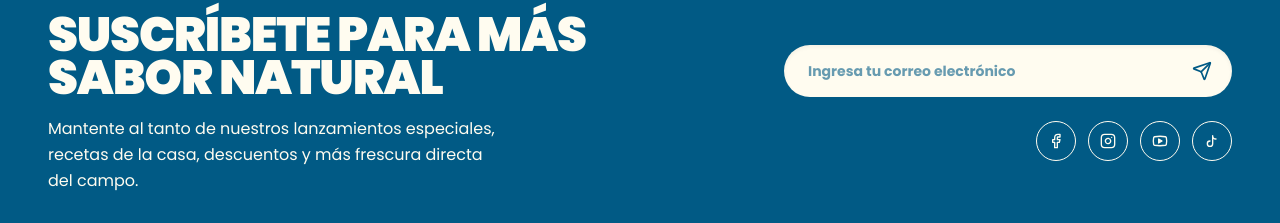
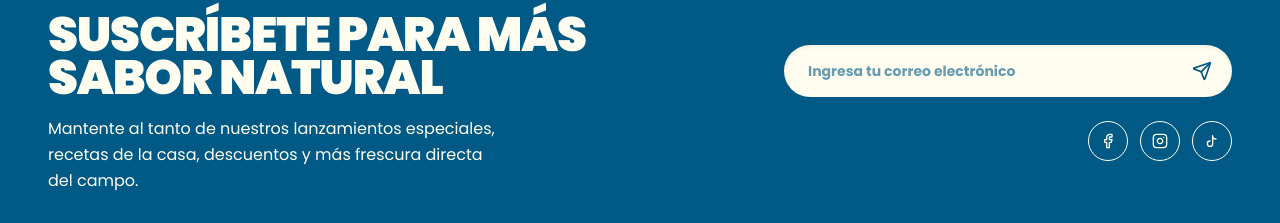
Before and after one commit to cgdiazv/donguayo-site, a Next.js app: page / in a window 1280 px wide. Shown: the part 1900-2123 px from the top of the page. Built offline with nearby package versions, Linux system fonts and the light colour scheme; no server answers.

Commit message:
Add social icons links

```diff
--- a/components/Footer.tsx
+++ b/components/Footer.tsx
@@ -25,15 +25,6 @@ function InstagramIcon({ className = "w-5 h-5" }: { className?: string }) {
   );
 }
 
-function YoutubeIcon({ className = "w-5 h-5" }: { className?: string }) {
-  return (
-    <svg className={className} viewBox="0 0 24 24" fill="none" stroke="currentColor" strokeWidth="2" strokeLinecap="round" strokeLinejoin="round">
-      <path d="M2.5 17a24.12 24.12 0 0 1 0-10 2 2 0 0 1 1.4-1.4 49.56 49.56 0 0 1 16.2 0A2 2 0 0 1 21.5 7a24.12 24.12 0 0 1 0 10 2 2 0 0 1-1.4 1.4 49.55 49.55 0 0 1-16.2 0A2 2 0 0 1 2.5 17" />
-      <polygon points="10 15 15 12 10 9 10 15" fill="currentColor" />
-    </svg>
-  );
-}
-
 function TiktokIcon({ className = "w-5 h-5" }: { className?: string }) {
   return (
     <svg className={className} viewBox="0 0 24 24" fill="none" stroke="currentColor" strokeWidth="2" strokeLinecap="round" strokeLinejoin="round">
@@ -43,10 +34,9 @@ function TiktokIcon({ className = "w-5 h-5" }: { className?: string }) {
 }
 
 const SOCIAL_NETWORKS = [
-  { name: "Facebook", href: "https://facebook.com", Icon: FacebookIcon },
-  { name: "Instagram", href: "https://instagram.com", Icon: InstagramIcon },
-  { name: "YouTube", href: "https://youtube.com", Icon: YoutubeIcon },
-  { name: "TikTok", href: "https://tiktok.com", Icon: TiktokIcon },
+  { name: "Facebook", href: "https://www.facebook.com/lacteosdonguayo", Icon: FacebookIcon },
+  { name: "Instagram", href: "https://www.instagram.com/lacteosdonguayo/", Icon: InstagramIcon },
+  { name: "TikTok", href: "https://www.tiktok.com/@lacteosdonguayo", Icon: TiktokIcon },
 ];
 
 export default function Footer() {
@@ -119,8 +109,6 @@ export default function Footer() {
                 </div>
               )}
             </div>
-
-            {/* Redes Sociales Estilo Círculo con Iconos Lucide */}
 
             {/* Redes Sociales Estilo Círculo con Iconos Lucide */}
             <div className="flex gap-3 lg:justify-end">
```
